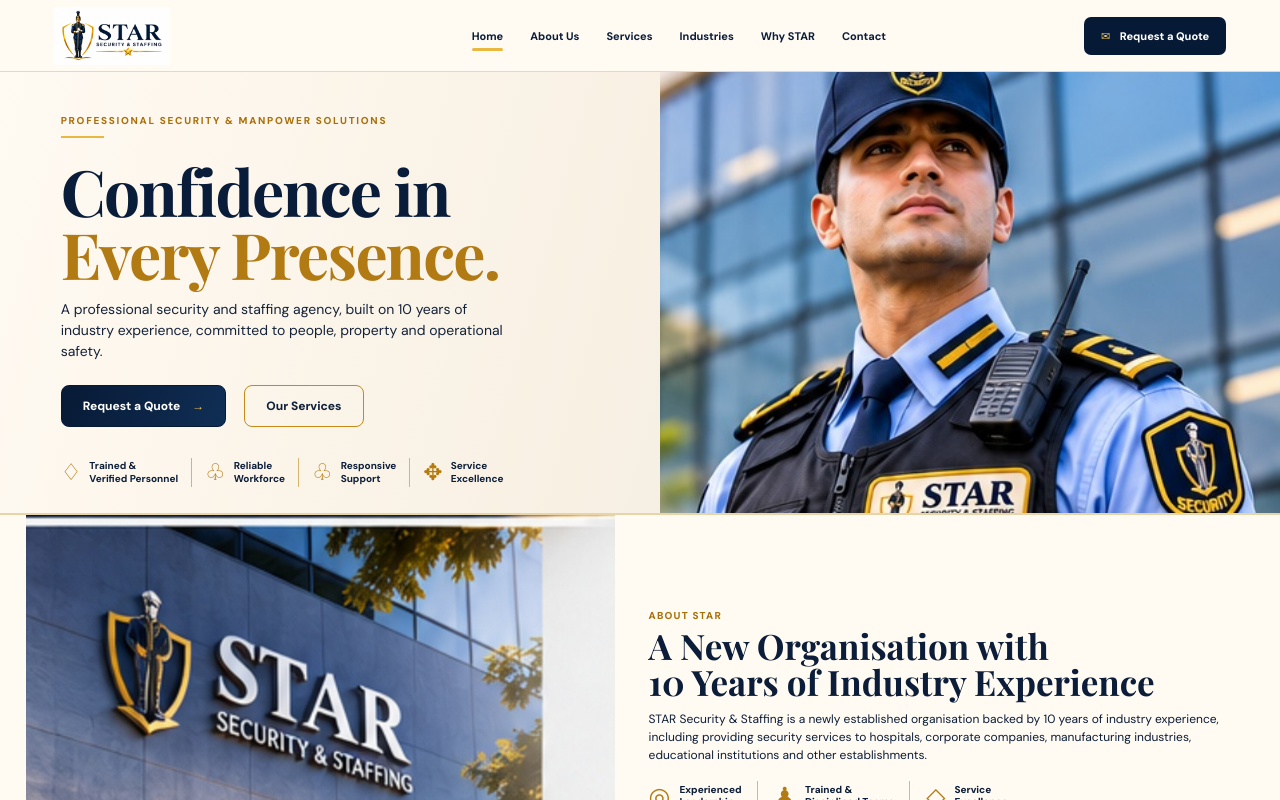
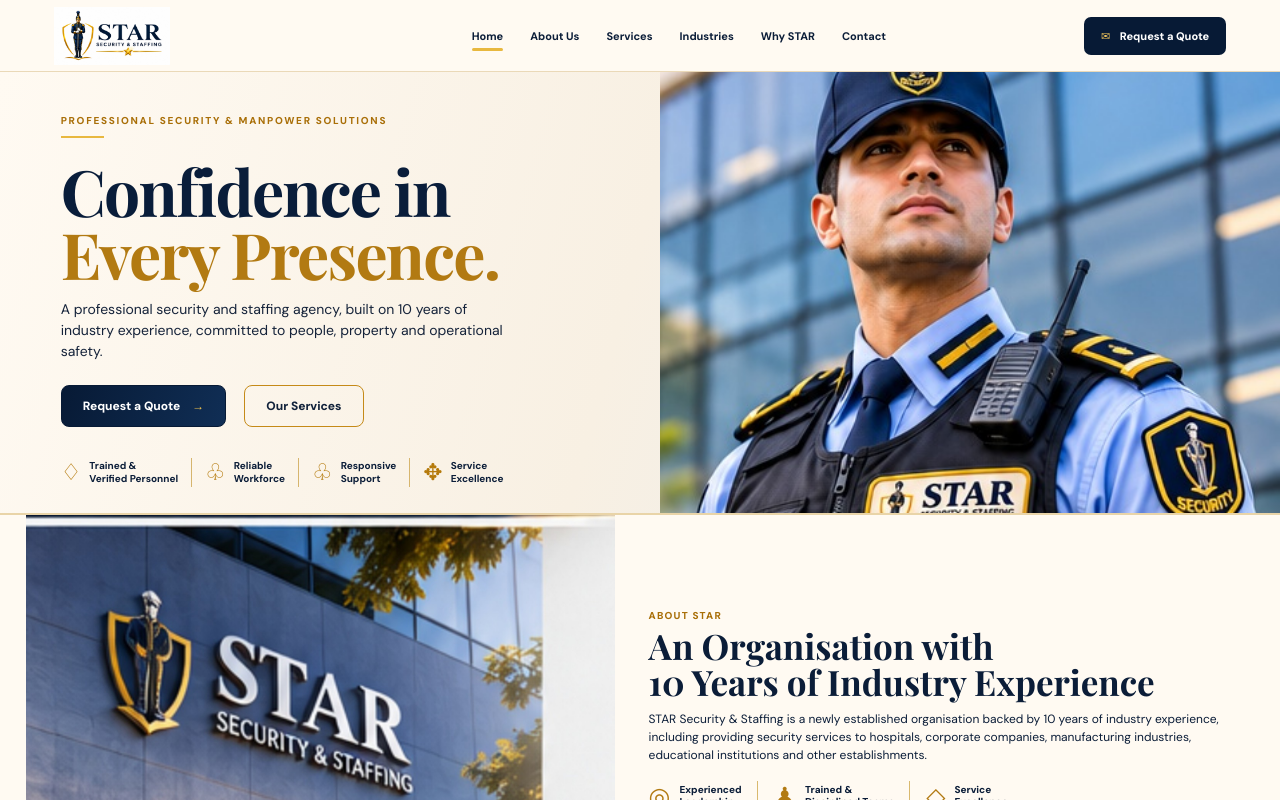
Before and after one commit to mahaboobgstp-hub/star-security-website, a React (Vite) app: page / in a window 1280 px wide. Shown: the top 800 px of the page. Built offline with nearby package versions, Linux system fonts and the light colour scheme.

Commit message:
Update main.jsx

```diff
--- a/src/main.jsx
+++ b/src/main.jsx
@@ -76,7 +76,7 @@ function App(){
         <div className="office-photo"><img src="/star-office-branding.jpg" alt="The STAR Security & Staffing sign on a portion of a glass office building"/></div>
         <div className="about-copy">
           <div className="kicker">ABOUT STAR</div>
-          <h2>A New Organisation with<br/>10 Years of Industry Experience</h2>
+          <h2>An Organisation with<br/>10 Years of Industry Experience</h2>
           <p>STAR Security & Staffing is a newly established organisation backed by 10 years of industry experience, including providing security services to hospitals, corporate companies, manufacturing industries, educational institutions and other establishments.</p>
           <div className="about-highlights">
             <div><b>◎</b><span>Experienced<br/>Leadership</span></div>
```
